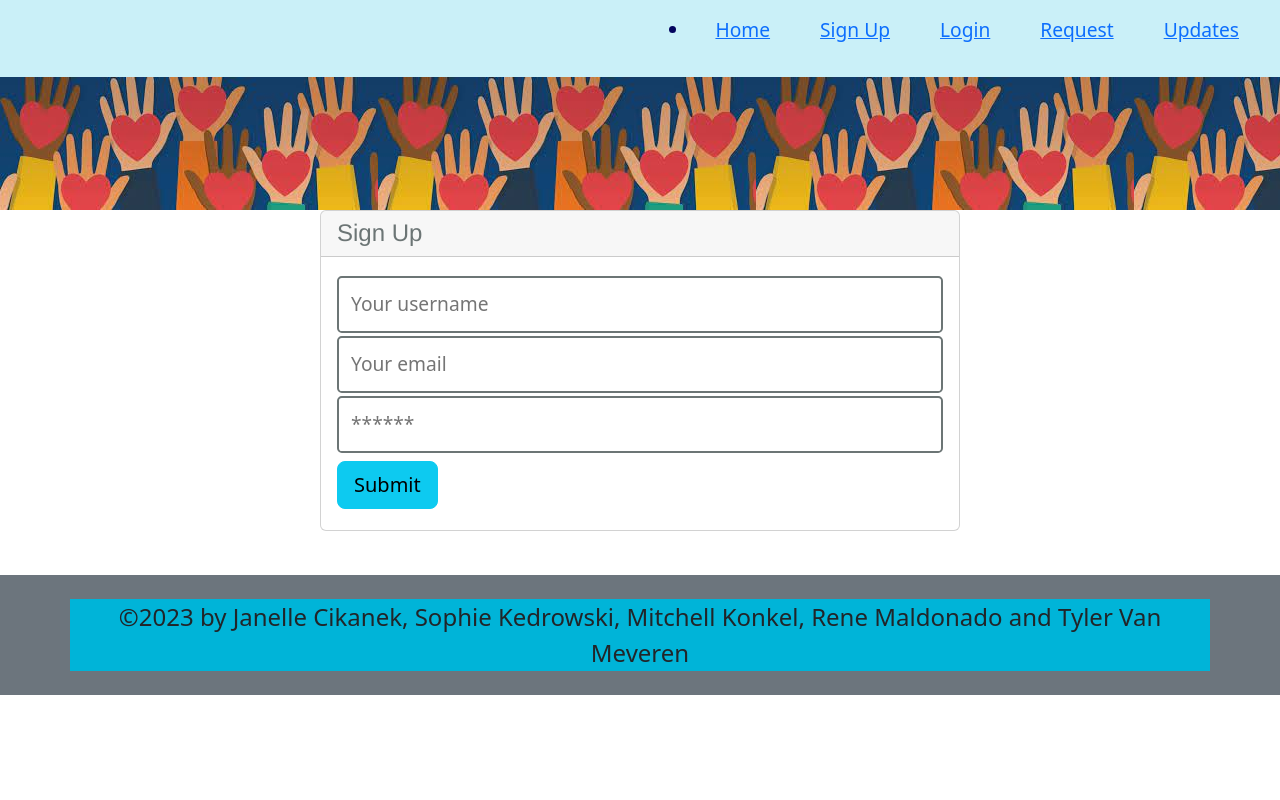
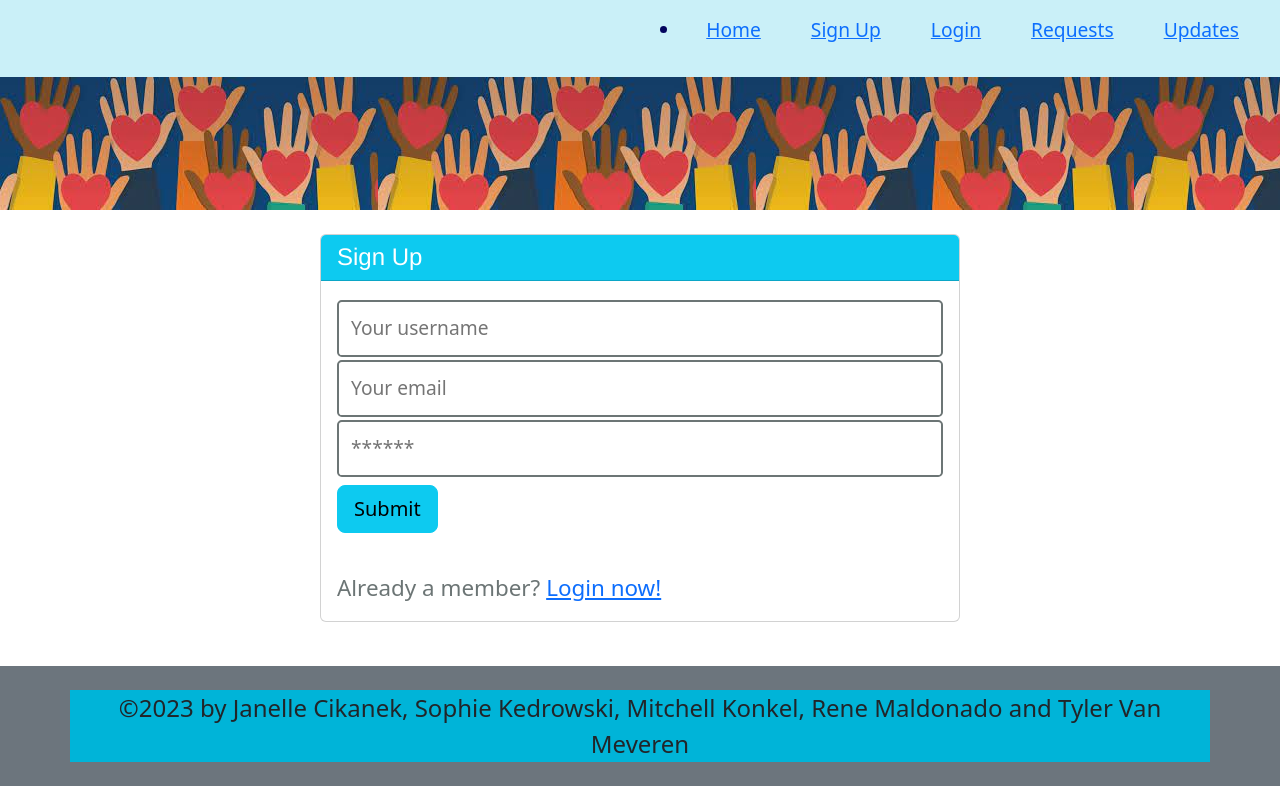
Before and after one commit to mjkonkel/helping-hands, a React (Create React App) app in the folder client/: page /signup in a window 1280 px wide. Built offline with nearby package versions, Linux system fonts and the light colour scheme.

Commit message:
styling changes to home, signup and login

```diff
--- a/client/src/components/NavBar/index.js
+++ b/client/src/components/NavBar/index.js
@@ -20,7 +20,7 @@ function NavbarHH() {
 
             <Link to="/login">Login</Link>
 
-            <Link to="/request">Request</Link>
+            <Link to="/request">Requests</Link>
 
             <Link to="/updates">Updates</Link>
           </li>
--- a/client/src/pages/Home.js
+++ b/client/src/pages/Home.js
@@ -10,6 +10,7 @@ const Home = () => {
             <div className="Logo">
                 <img src={Logo} alt="Logo" />
             </div>
+            <br></br>
             <div class="container-fluid">
                 <div class="jumbotron jumbotron-fluid">
                     <div class="container">
--- a/client/src/pages/Login.js
+++ b/client/src/pages/Login.js
@@ -48,11 +48,11 @@ const Login = (props) => {
     <div className="Logo">
     <img src={Logo} alt="Logo" />
  </div>
-
+ <br></br>
     <main className="flex-row justify-center mb-4">
       <div className="col-12 col-md-6">
         <div className="card">
-          <h4 className="card-header ">Login</h4>
+          <h4 className="card-header bg-info text-white">Login</h4>
           <div className="card-body">
             <form onSubmit={handleFormSubmit}>
               <input
--- a/client/src/pages/Updates.js
+++ b/client/src/pages/Updates.js
@@ -17,7 +17,7 @@ const Updates = () => {
             <div className="Logo">
                 <img src={Logo} alt="Logo" />
             </div>
-
+<br></br>
             <div class="container-fluid">
                 <div class="jumbotron jumbotron-fluid">
                     <div class="container">
--- a/client/src/pages/signup.js
+++ b/client/src/pages/signup.js
@@ -4,6 +4,7 @@ import { ADD_USER } from '../utils/mutations';
 import Auth from '../utils/auth';
 import Logo from "../assets/Logo.jpeg";
 import "../index.css"
+import { Outlet, Link } from 'react-router-dom';
 
 const Signup = () => {
   const [formState, setFormState] = useState({
@@ -43,11 +44,11 @@ const Signup = () => {
       <div className="Logo">
         <img src={Logo} alt="Logo" />
       </div>
-
+<br></br>
       <main className="flex-row justify-center mb-4">
         <div className="col-12 col-md-6">
           <div className="card">
-            <h4 className="card-header">Sign Up</h4>
+            <h4 className="card-header bg-info text-white">Sign Up</h4>
             <div className="card-body">
               <form onSubmit={handleFormSubmit}>
                 <input
@@ -81,7 +82,9 @@ const Signup = () => {
                   Submit
                 </button>
               </form>
-
+<div>
+  <br></br>Already a member? <Link to="/login">Login now!</Link>
+</div>
               {error && <div>Signup failed</div>}
             </div>
           </div>
```
Also changed, not shown: client/src/assets/helpingHandsScreenshot.png (added), 1 other file (tests, documents, lock files or other folders).
